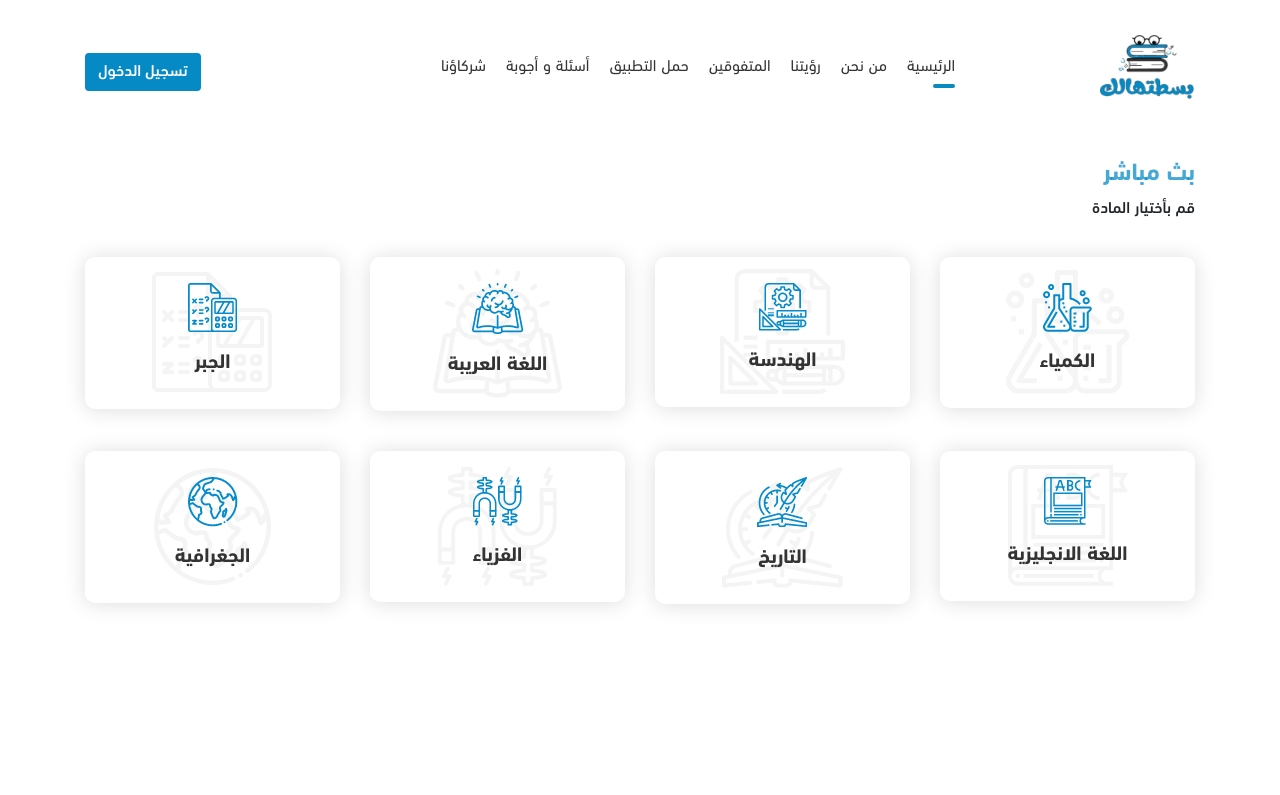
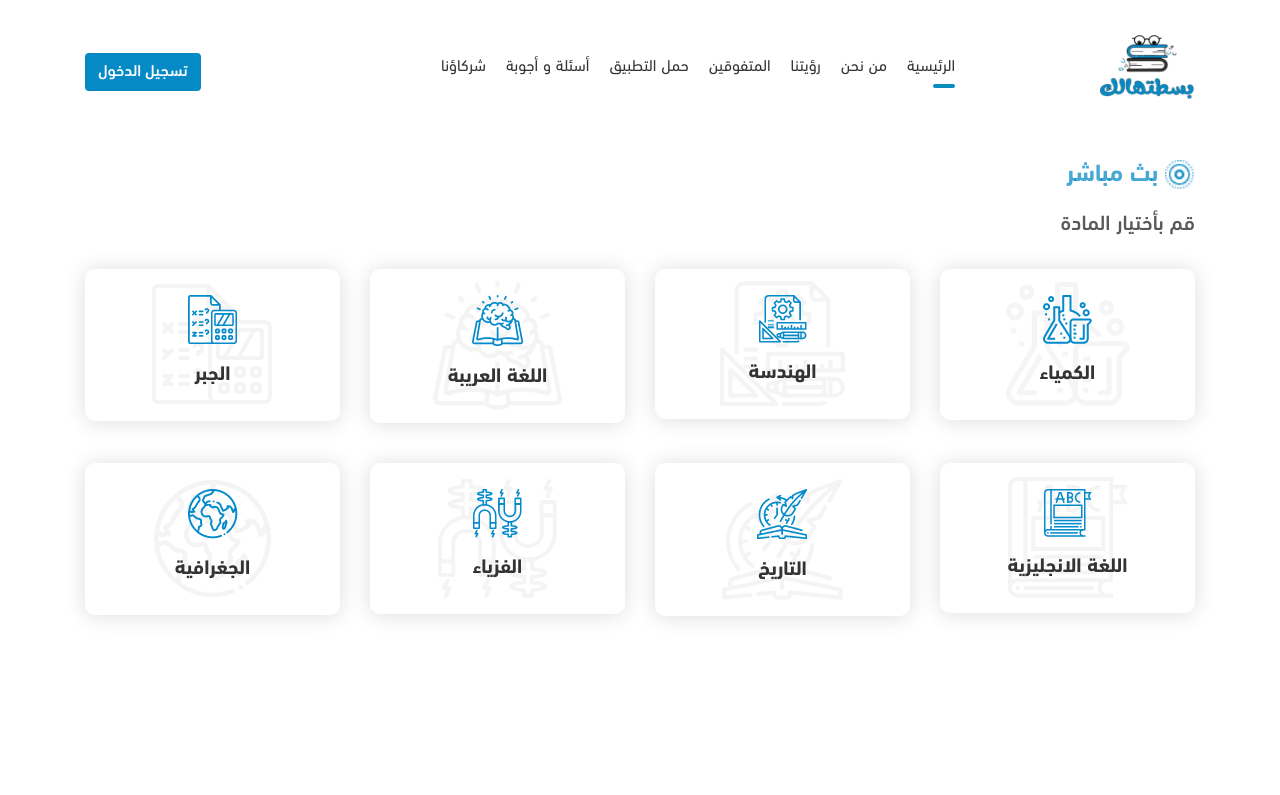
Before and after one commit to zeyadmoamen1210/redesign-bassthalk-homepage, a Nuxt app: page /broadcast-live in a window 1280 px wide. Shown: the top 795 px of the page. Built offline with nearby package versions, Linux system fonts and the light colour scheme.

Commit message:
broadcast Live Page

```diff
--- a/pages/broadcast-live.vue
+++ b/pages/broadcast-live.vue
@@ -5,7 +5,9 @@
     <div class="container">
       <div class="subjects">
       <div class="form-title">
-        <h4>بث مباشر</h4>
+        <h4>
+          <img src="../assets/imgs/live-blue.png" alt="" style="width: 30px;">
+          بث مباشر</h4>
       </div>
               <p>قم بأختيار المادة</p>
       <div class="row">
@@ -118,8 +120,16 @@ export default {
       }
     }
   }
+  p{
+      font-size: 21px;
+    color: #5a5959;
+    margin-bottom: 8px;
+    font-family: "CustomFontMedium";
+    margin-top: 19px;
+    }
   .form-title{
     color:#058ac6bd;
+
   }
   .subject-cont{
    padding: 26px;
```
